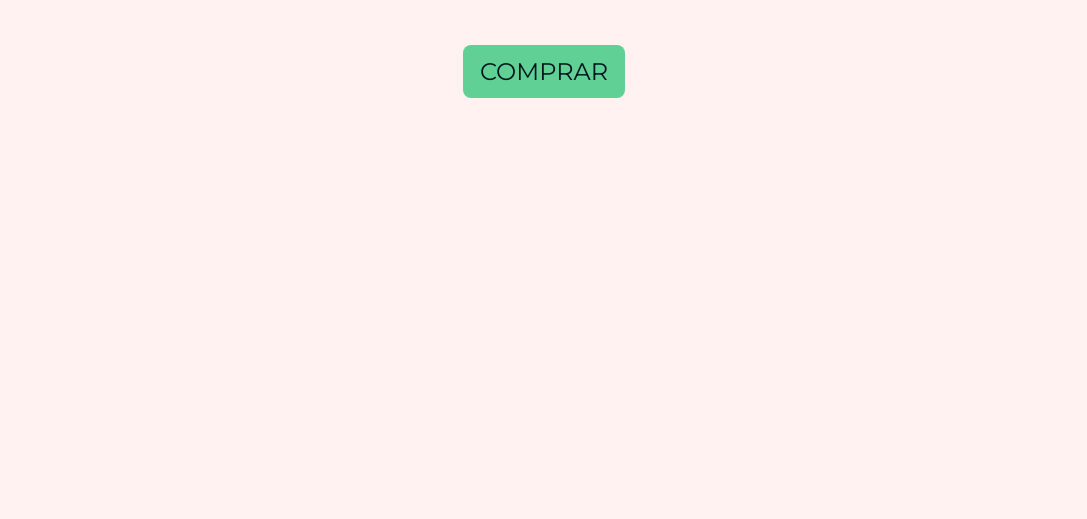
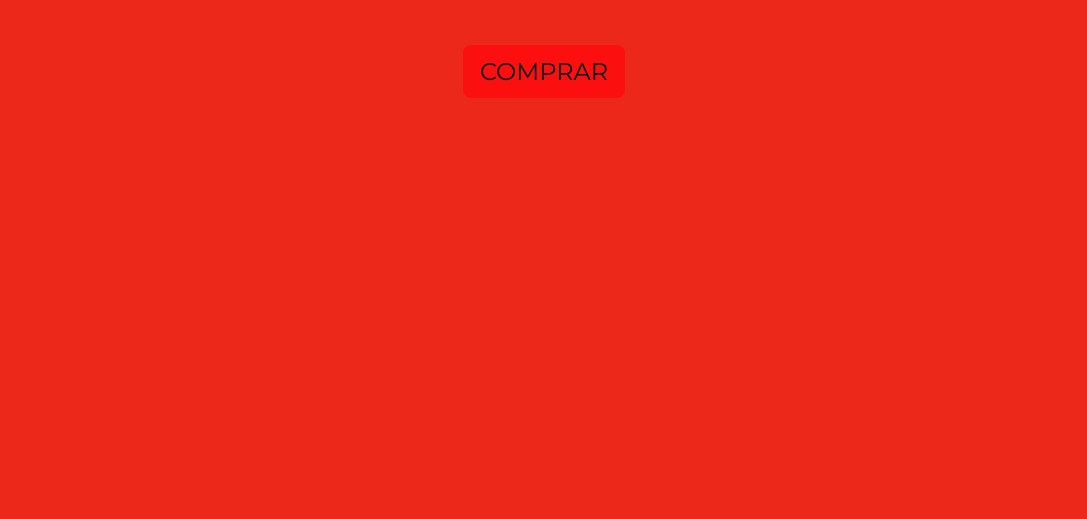
Before and after one commit to juabn/JavaScript, a plain HTML site: page index.html in a window 1280 px wide. Shown: the part 281-800 px from the top of the page, without its empty margins (96-1183 px from the left). Drawn offline with Linux system fonts and the light colour scheme.

Commit message:
cambie colores

```diff
--- a/2.css
+++ b/2.css
@@ -3,11 +3,11 @@
     box-sizing: border-box;
     margin: 0;
     padding: 0;
-    --lavander-blush: #FFF2F1;
-    --maximum-blue-purple: #A09BE7;
-    --purple:#D90368;
+    --lavander-blush: #ec281a;
+    --maximum-blue-purple: #e3b536;
+    --purple:#278842;
     --rich-black-fogra-29: #01161E;
-    --medium-aquamarine: #61D095;
+    --medium-aquamarine: rgb(252, 15, 15);
     font-family: 'Montserrat', sans-serif;
 }
 
```
